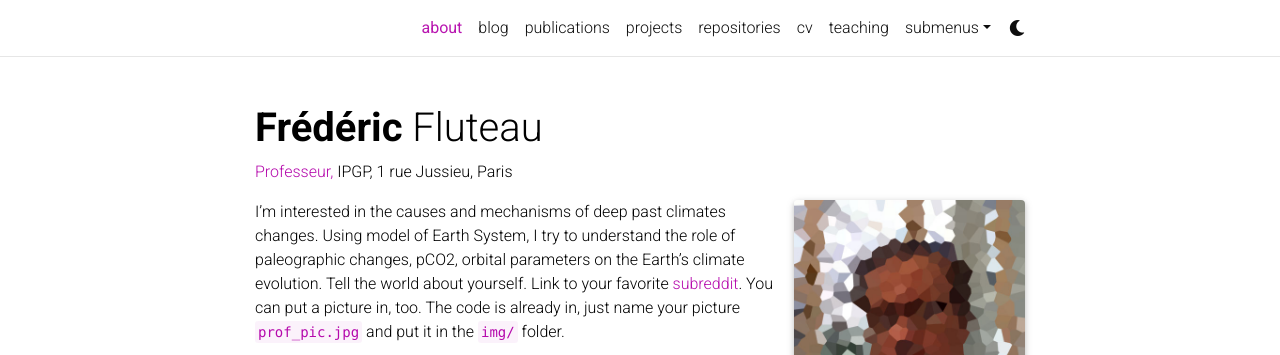
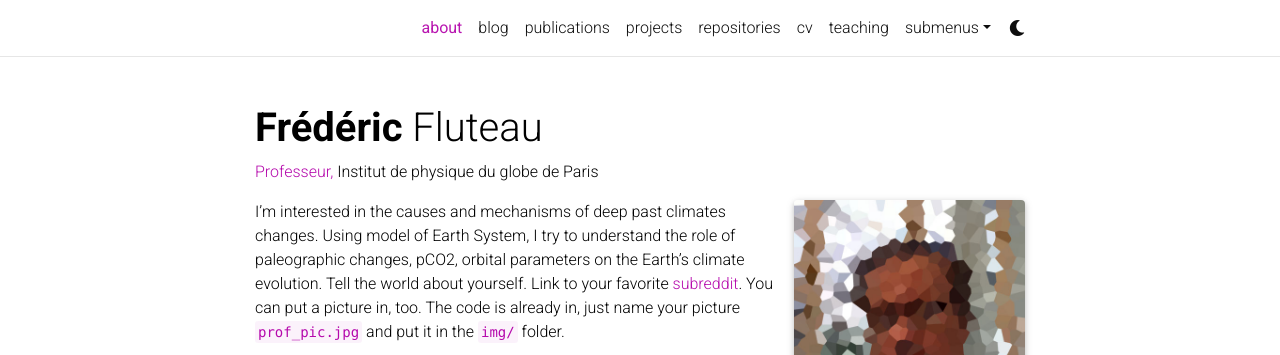
Before and after one commit to fredflut/fredflut.github.io, a Jekyll site: the page built from _pages/about.md, in a window 1280 px wide and 1138 px high. Shown: the top 355 px of the window. Built offline with Jekyll 4.4.1, drawn with Linux system fonts in a browser that asks for light colours; full-size pictures stand in for the smaller copies a plugin makes; emoji names are drawn with the system emoji font; comment, search, counter and statistics services are not loaded; a style sheet for code colours, icons or effects is not loaded.

Commit message:
Update about.md

```diff
--- a/_pages/about.md
+++ b/_pages/about.md
@@ -2,7 +2,7 @@
 layout: about
 title: about
 permalink: /
-subtitle: <a href='#'>Professeur, </a> IPGP, 1 rue Jussieu, Paris
+subtitle: <a href='#'>Professeur, </a> Institut de physique du globe de Paris
 
 profile:
   align: right
```
